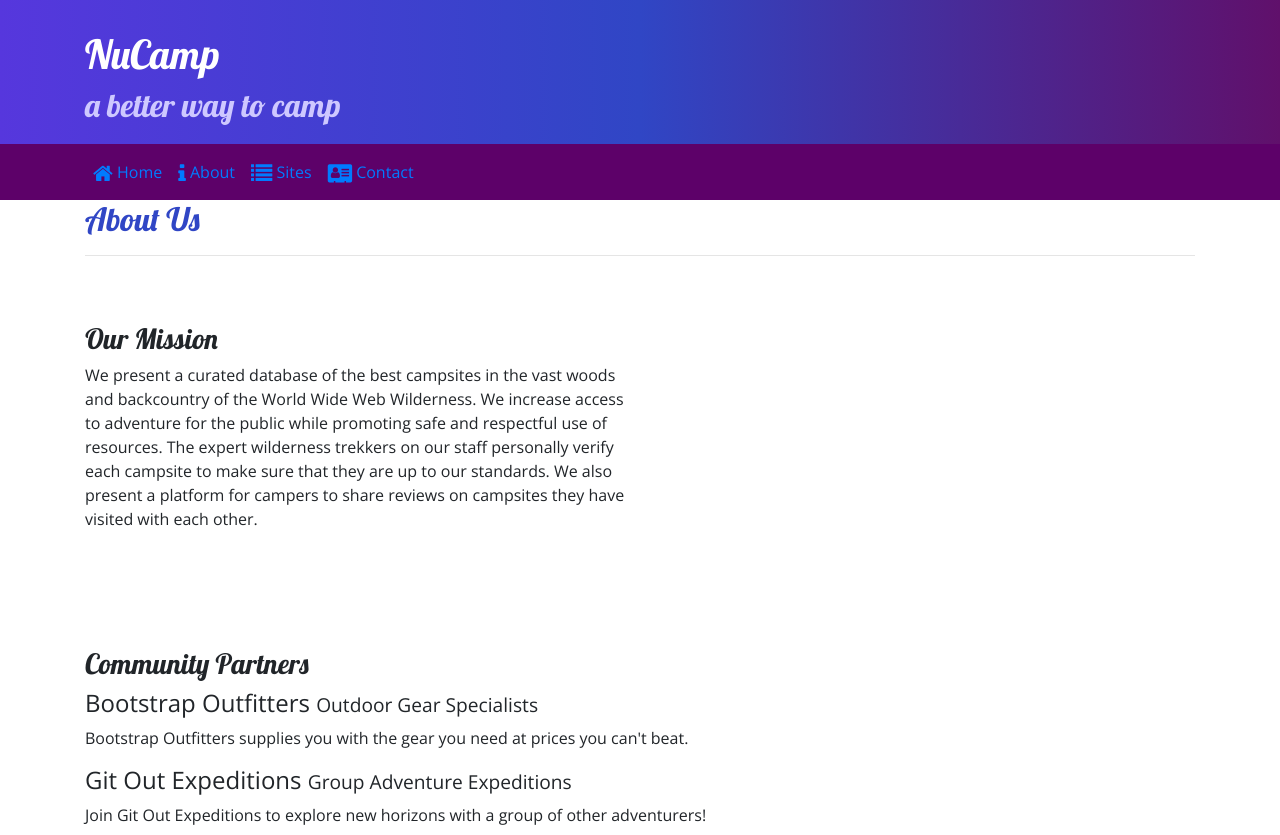
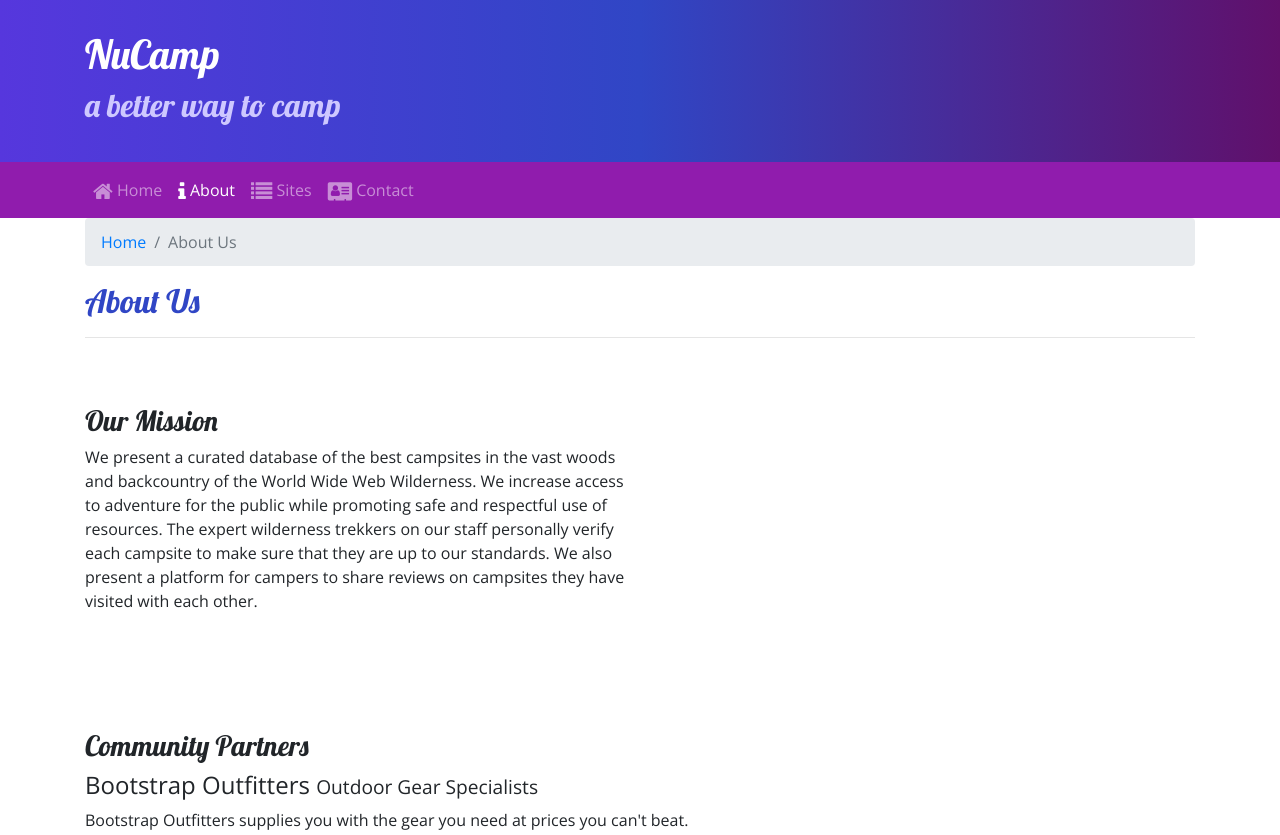
Before and after one commit to ttewabe/index.html, a website: page aboutus.html in a window 1280 px wide. Shown: the top 835 px of the page. Drawn offline with nearby package versions, Linux system fonts and the light colour scheme.

Commit message:
Navbar and Breadcrumbs

```diff
--- a/aboutus.html
+++ b/aboutus.html
@@ -28,15 +28,15 @@
           </div>
       </header>
 
-      <nav class="navbar navbar-expand-sm navbar-dark.sticky-top">
+      <nav class="navbar navbar-expand-sm navbar-dark sticky-top">
         <div class="container">
-            <button class="navbar-toggler ml-auto">
+            <button class="navbar-toggler ml-auto" type="button" data-toggle="collapse" data-target="#nucampNavbar">
                 <span class="navbar-toggler-icon"></span>
             </button>
             <div class="collapse navbar-collapse" id="nucampNavbar">
                 <ul class="navbar-nav">
-                <li class="nav-item active"><a class="nav-link" href="index.html"><i class="fa fa-home fa-lg"></i> Home</a></li>
-                <li class="nav-item"><a class="nav-link" href="#"><i class="fa fa-info fa-lg"></i> About</a></li>
+                    <li class="nav-item"><a class="nav-link" href="index.html"><i class="fa fa-home fa-lg"></i> Home</a></li>
+                    <li class="nav-item active"><a class="nav-link" href="#"><i class="fa fa-info fa-lg"></i> About</a></li>
                     <li class="nav-item"><a class="nav-link" href="#"><i class="fa fa-list fa-lg"></i> Sites</a></li>
                     <li class="nav-item"><a class="nav-link" href="contactus.html"><i class="fa fa-address-card fa-lg"></i> Contact</a></li>
                 </ul>
@@ -47,6 +47,10 @@
       <div class="container ">
           <div class="row">
               <div class="col">
+                <ol class="breadcrumb">
+                    <li class="breadcrumb-item"><a href="index.html">Home</a></li>
+                    <li class="breadcrumb-item active">About Us</li>
+                </ol>
                  <h2>About Us</h2>
                  <hr />
               </div>
--- a/css/styles.css
+++ b/css/styles.css
@@ -20,6 +20,7 @@ footer {
 }
 
 .jumbotron {
+    margin: 0;
     padding: 30px;
     background-image: linear-gradient(to right, #5637DD, #3046C5, #60106B);
     color: white;
@@ -32,9 +33,6 @@ footer {
 }
 
 .navbar{
-    border-top: 0;
-   margin-top: -50px;
-    background:#5d0169;
-    color: white;
+    background-color: #901CAD;
 
 }
```
Also changed, not shown: index.html (+4 -4 lines). Lines whose indentation alone changed are shown as unchanged.
